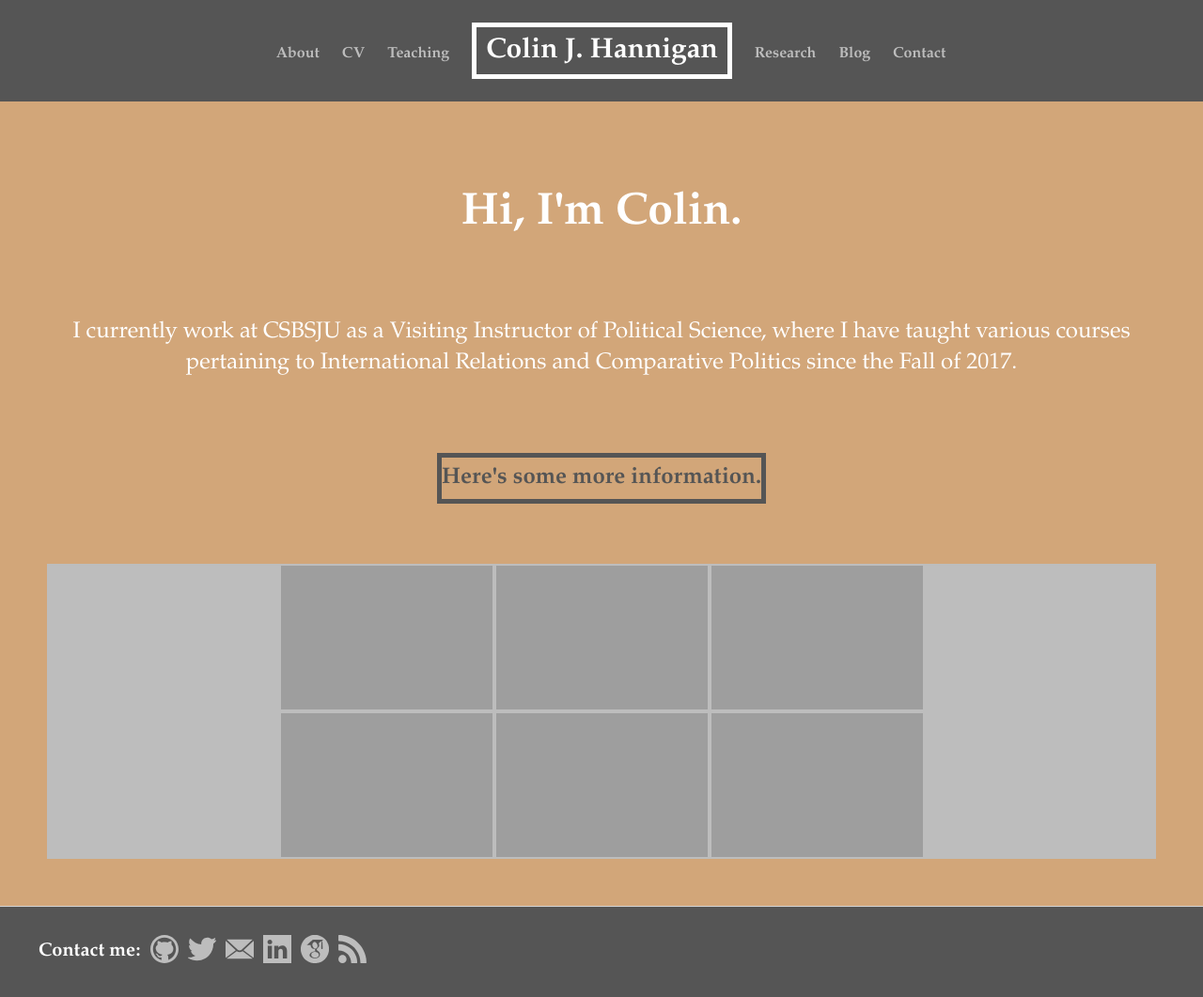
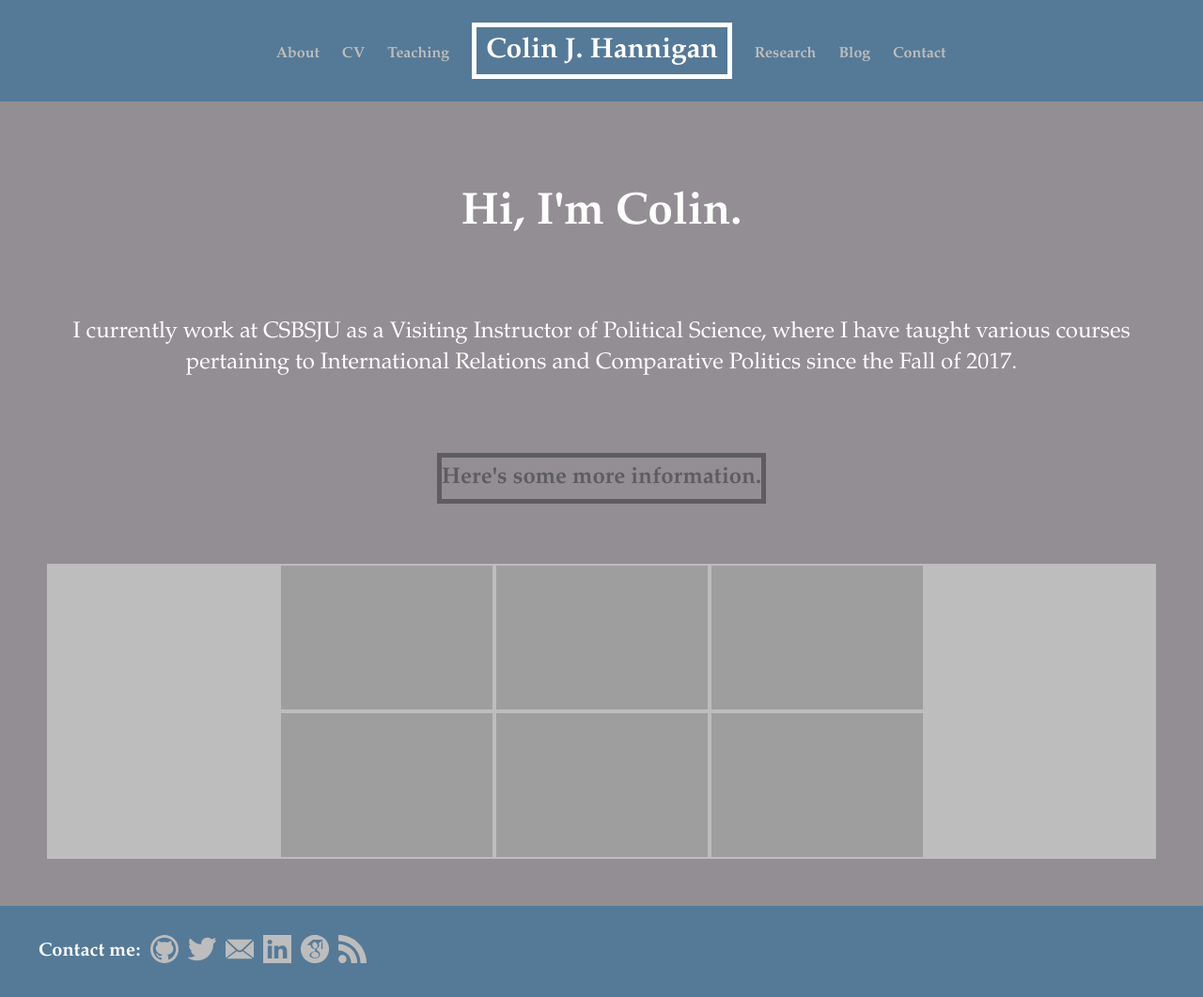
Before and after one commit to colinhannigan/colinhannigan.github.io, a Jekyll site: the page index.html, which Jekyll copies as it is, in a window 1280 px wide. Shown: the whole page at 94% size. Built offline with Jekyll 4.4.1, drawn with Linux system fonts in a browser that asks for light colours.

Commit message:
Update main.css

```diff
--- a/css/main.css
+++ b/css/main.css
@@ -5,19 +5,19 @@
 
 body {
     margin: 0;
-    background: rgb(210, 166, 121);
+    background: rgb(147, 142, 148);
     padding: 0;
 }
 header {
     margin: 0;
     padding: 1.25rem 0rem 1.25rem 0rem;
-    background: rgb(85, 85, 85);
+    background: rgb(85, 122, 151);
     text-align: center;
 
 }
 section {
     margin: 0;
-    background: rgb(210, 166, 121);
+    background: rgb(147, 142, 148);
     color: white;
 }
 
@@ -145,12 +145,12 @@ section {
 }
 
 .moreInfoLink {
-    color: rgb(85, 85, 85);
+    color: rgb(93, 92, 97);
     position: relative;
     margin: 0;
     padding: .625rem 0rem .625rem 0rem;
     text-align: center;
-    border: .3125rem solid  rgb(85, 85, 85);
+    border: .3125rem solid  rgb(93, 92, 97);
 }
 
 #cv {
@@ -269,10 +269,10 @@ p {
 
 }
 footer {
-    border-top: .0625rem solid #d5d5d5;
+    border-top: .0625rem solid rgb(85, 122, 151);
     font-size: .8em;
     margin: 0;
-    background: rgb(85, 85, 85);
+    background: rgb(85, 122, 151);
     color: white;
     padding: .0625rem;
 }
@@ -324,12 +324,12 @@ ul.posts li {
         padding: 2rem 0rem 0rem 0rem;
     }
     .moreInfoLink {
-        color: rgb(85, 85, 85);
+        color: rgb(93, 92, 97);
         position: relative;
         margin: 0;
         padding: .625rem .25rem .625rem .25rem;
         text-align: center;
-        border: .25rem solid  rgb(85, 85, 85);
+        border: .25rem solid  rgb(93, 92, 97);
     }
 
 
```
